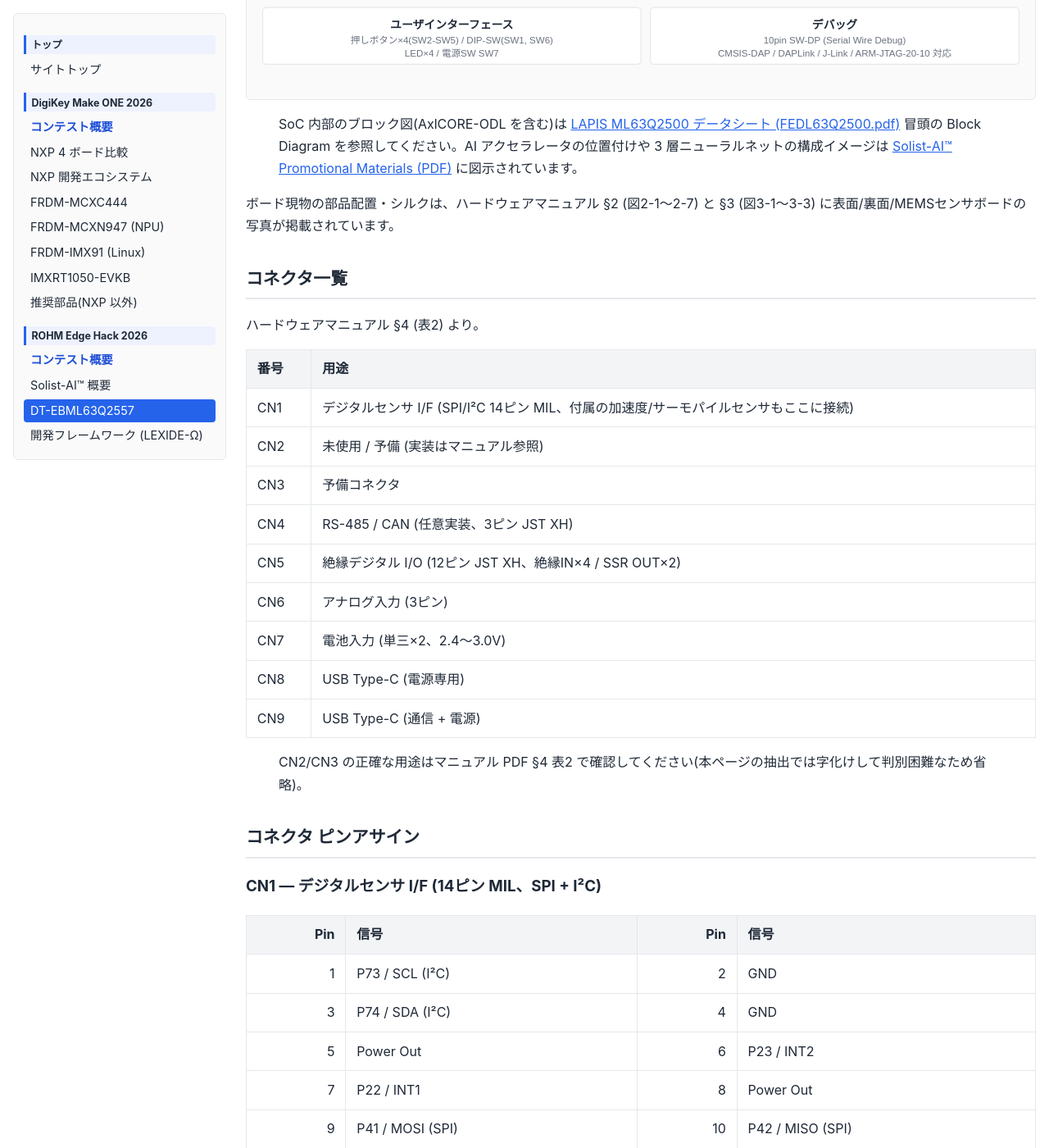
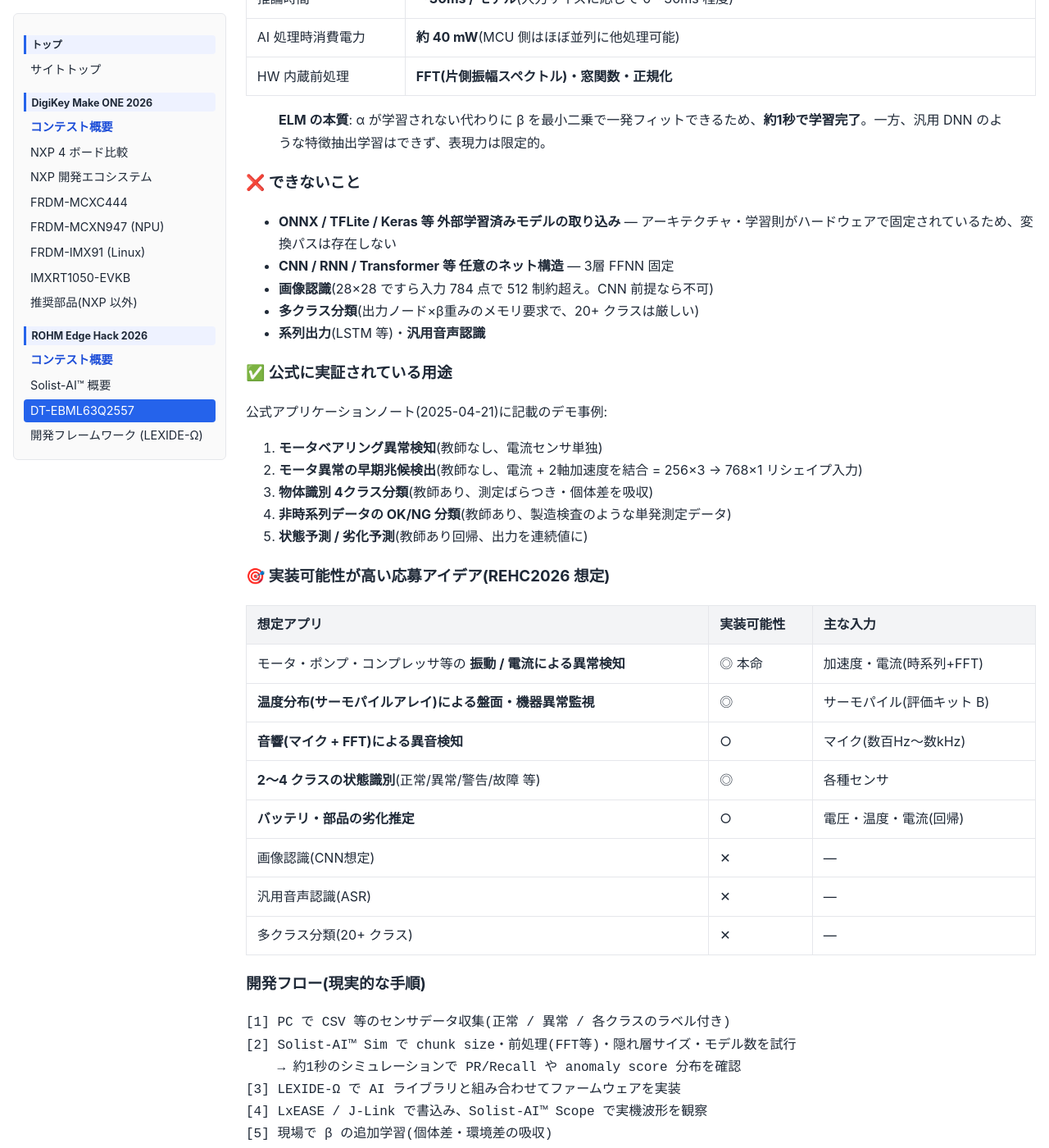
Before and after one commit to airpocket-soundman/maker_contest_2026, a Jekyll site: the page built from _hardware/dt-ebml63q2557.md, in a window 1280 px wide and 1400 px high, scrolled down 3963 px. Shown: the whole window at 82% size. Built offline with Jekyll 4.4.1, drawn with Linux system fonts in a browser that asks for light colours; some of the changed text lies outside the part shown.

Commit message:
DT-EBML63Q2557: add AI capability/scope section, fix electrical ratings tables
- New section "AI 能力と適用範囲(AxlCORE-ODL の制約と可能性)":
  * Architecture (ELM-based 3-layer FFNN, β-only update)
  * Capacity (max 512 inputs/model, max 4 models, ~30ms/inference, ~40mW)
  * Hardware preprocessing (FFT/window/normalization)
  * What is NOT possible (ONNX/TFLite, CNN/RNN/Transformer, image recognition)
  * Officially demonstrated use cases
  * REHC2026-targeted feasibility table
  * Realistic dev workflow
- Add ROHM AxlCORE-ODL application note PDF to resources
- Fix electrical ratings tables: insert blank line after H3 so kramdown(GFM)
  parses the table grid instead of rendering as raw pipes

Co-Authored-By: Claude Opus 4.7 (1M context) <noreply@anthropic.com>

````diff
--- a/_hardware/dt-ebml63q2557.md
+++ b/_hardware/dt-ebml63q2557.md
@@ -77,6 +77,9 @@ resources:
   - name: ROHM - Solist-AI™ Solution プロモーション資料 (PDF)
     url: https://fscdn.rohm.com/en/products/databook/catalog/common/N_Solist-AI_Solution_Promotional_materials_EN.pdf
     note: AxlCORE-ODL アーキテクチャ概念図あり
+  - name: ROHM - Solist-AI™ algorithm and learning, AxlCORE-ODL features (アプリケーションノート PDF)
+    url: https://fscdn.rohm.com/lapis/en/products/databook/applinote/ic/micon/solist-ai_algorithm_axlcore-odl_an-e.pdf
+    note: ELM ベースの3層FFNN、最大入力512・最大4モデル、教師あり/なし学習、FFT前処理 等の AI 詳細仕様(本ページの「AI 能力と適用範囲」節の根拠資料)
   - name: ROHM EDGE HACK CHALLENGE 2026 公式特設サイト
     url: https://rehc.jp/
     note: スケジュール・審査員・賞金など最新情報の一次ソース
@@ -111,6 +114,72 @@ ROHM EDGE HACK CHALLENGE 2026 のデバイス提供キャンペーン対象品
 ### ソフトウェア
 - 購入者には **IOドライバソース**、**AISignalInference / AIVibrationInference**(評価用サンプル)、**Windows ホストアプリ**(AISignalInferenceHost) が提供される
 - ROHM 公式の Solist-AI™ 統合開発環境・ドライバと組み合わせて使うことが想定されている
+
+## AI 能力と適用範囲(AxlCORE-ODL の制約と可能性)
+
+ML63Q2557 に内蔵された AI アクセラレータ **AxlCORE-ODL** は、汎用ニューラルネット推論器ではなく **特定アーキテクチャ専用のハードウェア** です。応募テーマを決める前に、何が動かせて何が動かせないかを把握することが重要です。
+
+### アーキテクチャ(動かせる範囲)
+
+| 項目 | 仕様 |
+|------|------|
+| ネット構造 | **3層 FFNN(入力 → 隠れ層×1 → 出力)固定** |
+| アルゴリズム | **ELM(Extreme Learning Machine)派生**(ROHM 改良版) |
+| 学習対象 | **β(隠れ→出力)のみ更新**。α(入力→隠れ)は **ランダム値で固定** |
+| 学習方式 | (1) **教師なし**(y≈x、再構成誤差=異常スコア) (2) **教師あり**(y≈t、ワンホット分類 or 連続値回帰) |
+| 入力チャンクサイズ | **最大 512 入力 / モデル**(ML63Q2500 グループ) |
+| 同時搭載 AI モデル数 | **最大 4 モデル** — 各モデルの入力数に応じてスライド(512入力→1モデル、〜128入力→4モデル) |
+| 推論時間 | **〜30ms / モデル**(入力サイズに応じて 0〜30ms 程度) |
+| AI 処理時消費電力 | **約 40 mW**(MCU 側はほぼ並列に他処理可能) |
+| HW 内蔵前処理 | **FFT(片側振幅スペクトル)・窓関数・正規化** |
+
+> **ELM の本質**: α が学習されない代わりに β を最小二乗で一発フィットできるため、**約1秒で学習完了**。一方、汎用 DNN のような特徴抽出学習はできず、表現力は限定的。
+
+### ❌ できないこと
+
+- **ONNX / TFLite / Keras 等 外部学習済みモデルの取り込み** — アーキテクチャ・学習則がハードウェアで固定されているため、変換パスは存在しない
+- **CNN / RNN / Transformer 等 任意のネット構造** — 3層 FFNN 固定
+- **画像認識**(28×28 ですら入力 784 点で 512 制約超え。CNN 前提なら不可)
+- **多クラス分類**(出力ノード×β重みのメモリ要求で、20+ クラスは厳しい)
+- **系列出力**(LSTM 等)・**汎用音声認識**
+
+### ✅ 公式に実証されている用途
+
+公式アプリケーションノート(2025-04-21)に記載のデモ事例:
+
+1. **モータベアリング異常検知**(教師なし、電流センサ単独)
+2. **モータ異常の早期兆候検出**(教師なし、電流 + 2軸加速度を結合 = 256×3 → 768×1 リシェイプ入力)
+3. **物体識別 4クラス分類**(教師あり、測定ばらつき・個体差を吸収)
+4. **非時系列データの OK/NG 分類**(教師あり、製造検査のような単発測定データ)
+5. **状態予測 / 劣化予測**(教師あり回帰、出力を連続値に)
+
+### 🎯 実装可能性が高い応募アイデア(REHC2026 想定)
+
+| 想定アプリ | 実装可能性 | 主な入力 |
+|------------|------------|----------|
+| モータ・ポンプ・コンプレッサ等の **振動 / 電流による異常検知** | ◎ 本命 | 加速度・電流(時系列+FFT) |
+| **温度分布(サーモパイルアレイ)による盤面・機器異常監視** | ◎ | サーモパイル(評価キット B) |
+| **音響(マイク + FFT)による異音検知** | ○ | マイク(数百Hz〜数kHz) |
+| **2〜4 クラスの状態識別**(正常/異常/警告/故障 等) | ◎ | 各種センサ |
+| **バッテリ・部品の劣化推定** | ○ | 電圧・温度・電流(回帰) |
+| 画像認識(CNN想定) | ✕ | — |
+| 汎用音声認識(ASR) | ✕ | — |
+| 多クラス分類(20+ クラス) | ✕ | — |
+
+### 開発フロー(現実的な手順)
+
+```
+[1] PC で CSV 等のセンサデータ収集(正常 / 異常 / 各クラスのラベル付き)
+[2] Solist-AI™ Sim で chunk size・前処理(FFT等)・隠れ層サイズ・モデル数を試行
+    → 約1秒のシミュレーションで PR/Recall や anomaly score 分布を確認
+[3] LEXIDE-Ω で AI ライブラリと組み合わせてファームウェアを実装
+[4] LxEASE / J-Link で書込み、Solist-AI™ Scope で実機波形を観察
+[5] 現場で β の追加学習(個体差・環境差の吸収)
+```
+
+> **要点**: 「**外部の学習済みモデルを持ち込めない**」「**特徴設計と前処理(特に FFT 周辺)で勝負が決まる**」「**最大 512 入力 × 最大 4 モデル** という枠の中で問題を分割設計する」――この3点が AxlCORE-ODL を活かす鍵となります。
+
+詳細は ROHM 公式アプリケーションノート [*Solist-AI™ algorithm and learning, AxlCORE-ODL features*(PDF)](https://fscdn.rohm.com/lapis/en/products/databook/applinote/ic/micon/solist-ai_algorithm_axlcore-odl_an-e.pdf) を参照。
 
 ## ボード ブロック図(図1-1)
 
@@ -427,6 +496,7 @@ ARM Cortex Debug Connector (Serial Wire Debug)。CMSIS-DAP / DAPLink / SEGGER J-
 ## 電気的定格 (マニュアル §6 抜粋)
 
 ### 推奨動作 (出力電流の代表値)
+
 | 系統 | 値 |
 |---|---|
 | 3.3V | 100mA (代表) |
@@ -436,6 +506,7 @@ ARM Cortex Debug Connector (Serial Wire Debug)。CMSIS-DAP / DAPLink / SEGGER J-
 | MCU 動作 | ML63Q2557 規格に準ずる |
 
 ### 絶対最大定格
+
 | 入力 | 値 |
 |---|---|
 | USB Type-C | 6V |
````
